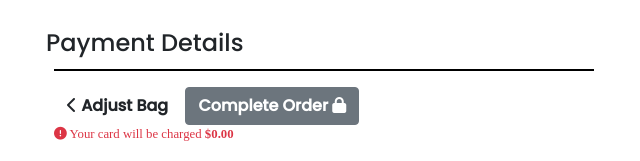
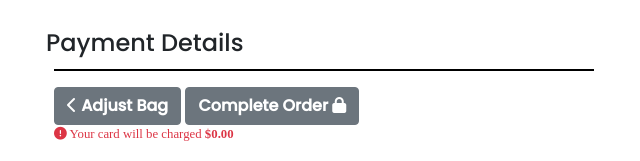
Before and after one commit to sami-sinnari/MilestoneProject4, a Django app: template checkout/templates/checkout/checkout.html in a window 1280 px wide. Shown: the part 701-862 px from the top of the page, without its empty margins (31-671 px from the left). Run offline with Django 3.2, Linux system fonts and the light colour scheme; the template is opened without the code that fills it: values that come from a table or form of the project are taken from there, others are empty; some libraries are stand-ins or nearby versions; some web fonts are replaced.

Commit message:
Fixed typo and added padding to checkout page

```diff
--- a/checkout/templates/checkout/checkout.html
+++ b/checkout/templates/checkout/checkout.html
@@ -6,6 +6,7 @@
 <link rel="stylesheet" href="{% static 'checkout/css/checkout.css' %}" />
 {% endblock %}
 
+<div class="checkout-padding"></div>
 <div class="container bag-container">
   <div class="row">
     <div class="col">
@@ -100,7 +101,7 @@
         </fieldset>
         <!-- Submit Button -->
         <div class="submit-button mt-3">
-          <a href="{% url 'view_bag' %}" class="btn btn-secondary>
+          <a href="{% url 'view_bag' %}" class="btn btn-secondary">
             <span class="icon">
               <i class="fas fa-chevron-left"></i>
             </span>
```
